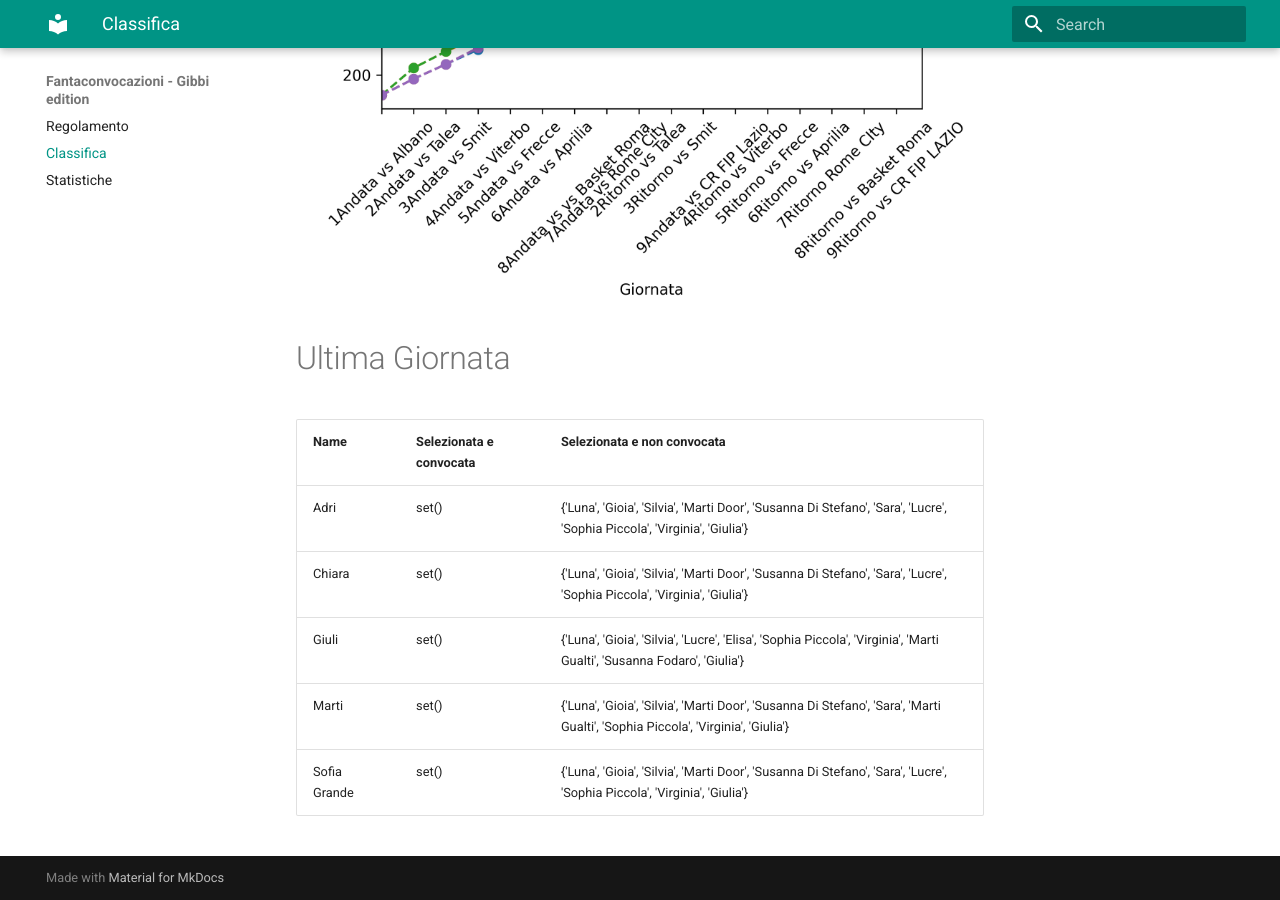
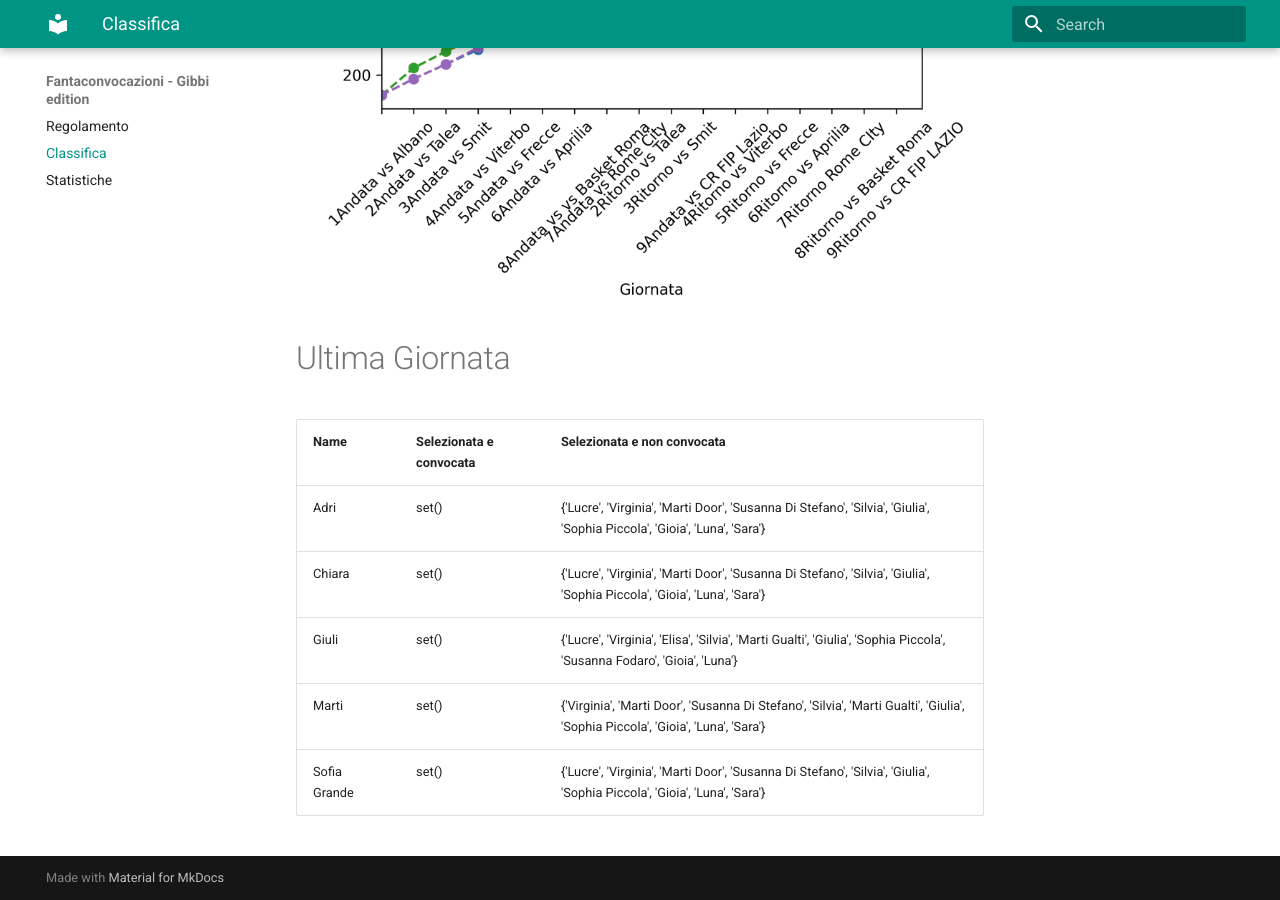
Before and after one commit to martinig94/fantagibbi, an MkDocs documentation site: the page built from docs/Classifica.md, in a window 1280 px wide and 900 px high, scrolled down 810 px. Built offline with MkDocs 1.6.1 and Material for MkDocs 9.7.7, drawn with Linux system fonts in a browser that asks for light colours.

Commit message:
Auto-update from main.py

```diff
--- a/docs/Classifica.md
+++ b/docs/Classifica.md
@@ -18,9 +18,9 @@
 <!-- START_TABLE CORRECT -->
 | Name         | Selezionata e convocata   | Selezionata e non convocata                                                                                                     |
 |:-------------|:--------------------------|:--------------------------------------------------------------------------------------------------------------------------------|
-| Adri         | set()                     | {'Luna', 'Gioia', 'Silvia', 'Marti Door', 'Susanna Di Stefano', 'Sara', 'Lucre', 'Sophia Piccola', 'Virginia', 'Giulia'}        |
-| Chiara       | set()                     | {'Luna', 'Gioia', 'Silvia', 'Marti Door', 'Susanna Di Stefano', 'Sara', 'Lucre', 'Sophia Piccola', 'Virginia', 'Giulia'}        |
-| Giuli        | set()                     | {'Luna', 'Gioia', 'Silvia', 'Lucre', 'Elisa', 'Sophia Piccola', 'Virginia', 'Marti Gualti', 'Susanna Fodaro', 'Giulia'}         |
-| Marti        | set()                     | {'Luna', 'Gioia', 'Silvia', 'Marti Door', 'Susanna Di Stefano', 'Sara', 'Marti Gualti', 'Sophia Piccola', 'Virginia', 'Giulia'} |
-| Sofia Grande | set()                     | {'Luna', 'Gioia', 'Silvia', 'Marti Door', 'Susanna Di Stefano', 'Sara', 'Lucre', 'Sophia Piccola', 'Virginia', 'Giulia'}        |
+| Adri         | set()                     | {'Lucre', 'Virginia', 'Marti Door', 'Susanna Di Stefano', 'Silvia', 'Giulia', 'Sophia Piccola', 'Gioia', 'Luna', 'Sara'}        |
+| Chiara       | set()                     | {'Lucre', 'Virginia', 'Marti Door', 'Susanna Di Stefano', 'Silvia', 'Giulia', 'Sophia Piccola', 'Gioia', 'Luna', 'Sara'}        |
+| Giuli        | set()                     | {'Lucre', 'Virginia', 'Elisa', 'Silvia', 'Marti Gualti', 'Giulia', 'Sophia Piccola', 'Susanna Fodaro', 'Gioia', 'Luna'}         |
+| Marti        | set()                     | {'Virginia', 'Marti Door', 'Susanna Di Stefano', 'Silvia', 'Marti Gualti', 'Giulia', 'Sophia Piccola', 'Gioia', 'Luna', 'Sara'} |
+| Sofia Grande | set()                     | {'Lucre', 'Virginia', 'Marti Door', 'Susanna Di Stefano', 'Silvia', 'Giulia', 'Sophia Piccola', 'Gioia', 'Luna', 'Sara'}        |
 <!-- END_TABLE CORRECT -->
```
